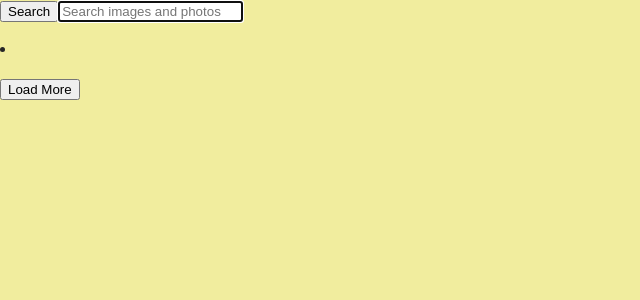
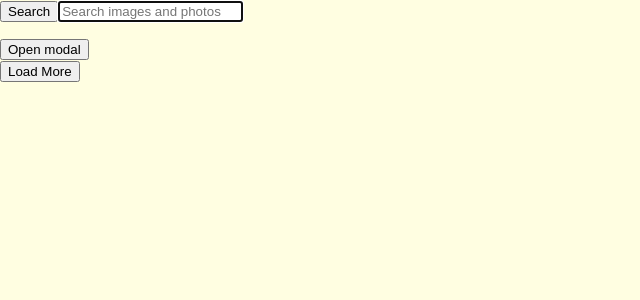
Before and after one commit to sshhsa/goit-react-hw-03-image-finder, a React (Create React App) app: page / in a window 1280 px wide. Shown: the top 300 px of the page, without its empty margins (0-640 px from the left). Built offline with nearby package versions, Linux system fonts and the light colour scheme.

Commit message:
modal is set up

```diff
--- a/public/index.html
+++ b/public/index.html
@@ -60,6 +60,8 @@
   <body>
     <noscript>You need to enable JavaScript to run this app.</noscript>
     <div id="root"></div>
+
+    <div id="modal_window"></div>
     <!--
       This HTML file is a template.
       If you open it directly in the browser, you will see an empty page.
--- a/src/App.jsx
+++ b/src/App.jsx
@@ -2,8 +2,7 @@
 
 import Searchbar from 'components/Searchbar';
 import ImageGallery from 'components/ImageGallery';
-import ImageGalleryItem from 'components/ImageGalleryItem';
-import Modal from 'components/Modal';
+import Modal from 'components/Modal/Modal';
 import Loader from 'components/Loader';
 import ButtonLoadMore from 'components/Button';
 
@@ -13,15 +12,33 @@
 // import Notiflix from 'notiflix';
 
 class App extends Component {
-  state = {};
+  state = {
+    showModal: false,
+  };
+
+  toggleModal = () => {
+    this.setState(({ showModal }) => ({
+      showModal: !showModal,
+    }));
+  };
 
   render() {
+    const { showModal } = this.state;
+
     return (
       <div className={css.container}>
         <Searchbar />
         <ImageGallery />
-        <ImageGalleryItem />
-        <Modal />
+        <button type="button" onClick={this.toggleModal}>
+          Open modal
+        </button>
+        {showModal && (
+          <Modal onCloseModal={this.toggleModal}>
+            <button type="button" onClick={this.toggleModal}>
+              Close modal
+            </button>
+          </Modal>
+        )}
         <Loader />
         <ButtonLoadMore />
       </div>
--- a/src/components/Modal.jsx
+++ /dev/null
@@ -1,13 +0,0 @@
-import css from './Style.module.css';
-
-function Modal() {
-  return (
-    <div className={css.overlay}>
-      <div className={css.modal}>
-        <img src="" alt="" />
-      </div>
-    </div>
-  );
-}
-
-export default Modal;
--- /dev/null
+++ b/src/components/Modal/Modal.jsx
@@ -0,0 +1,41 @@
+import React, { Component } from 'react';
+import { createPortal } from 'react-dom';
+
+import css from './Modal.module.css';
+
+const modalWindow = document.querySelector('#modal_window');
+
+class Modal extends Component {
+  componentDidMount() {
+    console.log('Modal componentDidMount');
+    window.addEventListener('keydown', this.handleKeyDown);
+  }
+
+  componentWillUnmount() {
+    console.log('Modal componentWillUnmount');
+    window.removeEventListener('keydown', this.handleKeyDown);
+  }
+
+  handleKeyDown = event => {
+    if (event.code === 'Escape') {
+      this.props.onCloseModal();
+    }
+  };
+
+  handleBackdropClick = event => {
+    if (event.currentTarget === event.target) {
+      this.props.onCloseModal();
+    }
+  };
+
+  render() {
+    return createPortal(
+      <div className={css.modalBackdrop} onClick={this.handleBackdropClick}>
+        <div className={css.modalContent}>{this.props.children}</div>
+      </div>,
+      modalWindow
+    );
+  }
+}
+
+export default Modal;
--- /dev/null
+++ b/src/components/Modal/Modal.module.css
@@ -0,0 +1,28 @@
+.modalBackdrop {
+    position: fixed;
+    top: 0;
+    left: 0;
+
+    width: 100vw;
+    height: 100vh;
+
+    background-color: var(--dark-clr-1);
+}
+
+.modalContent {
+    position: absolute;
+    top: 50%;
+    left: 50%;
+    padding: 24px;
+
+    min-height: 400px;
+    max-width: 600px;
+    width: 100%;
+
+    border-radius: 2px;
+    box-shadow: 0px 2px 1px -1px rgba(0, 0, 0, 0.2), 0px 1px 1px 0px rgba(0, 0, 0, 0.14), 0px 1px 3px 0px rgba(0, 0, 0, 0.12);
+
+    background-color: var(--light-clr-1);
+
+    transform: translate(-50%, -50%);
+}
--- a/src/index.css
+++ b/src/index.css
@@ -1,6 +1,9 @@
 :root {
-  --light-clr-1: #f1ed9e;
-  --dark-clr-1: #262626;
+  --light-clr-1: #fffee1;
+  --light-clr-2: #f1ed9e;
+
+  --dark-clr-1: rgba(0, 0, 0, 0.5);
+  --dark-clr-2: #262626;
 }
 
 body {
```
